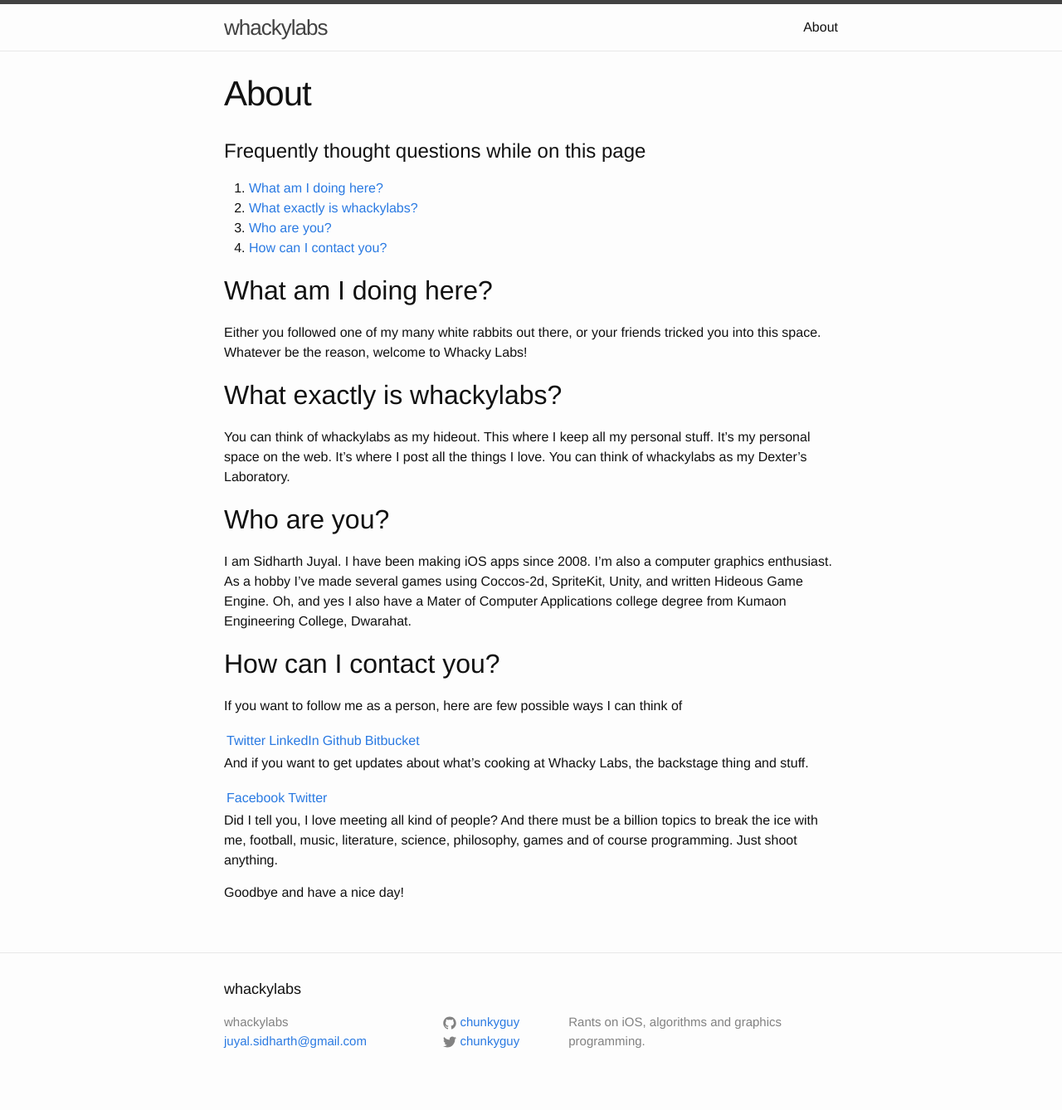
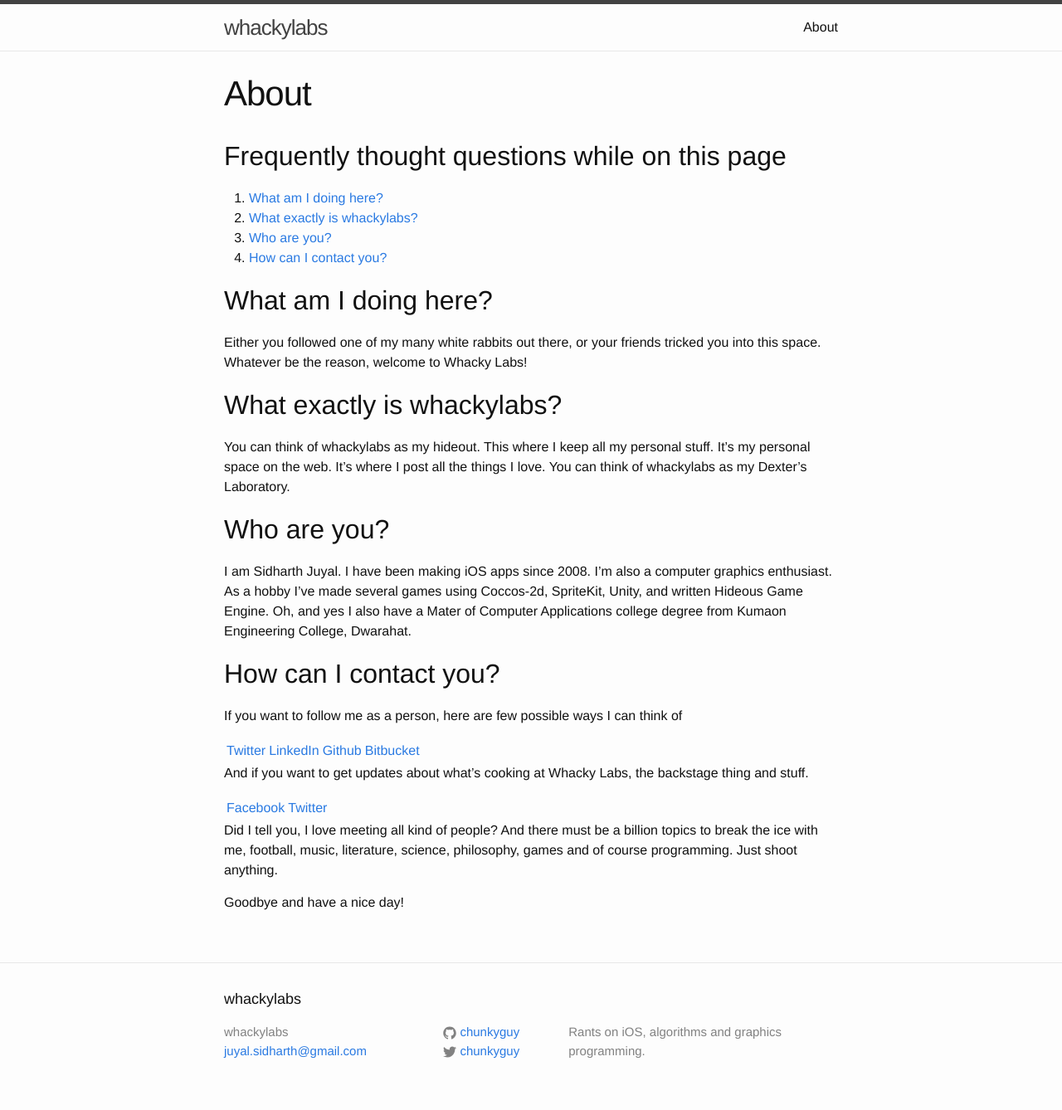
Before and after one commit to chunkyguy/chunkyguy.github.io, a Jekyll site: the page built from about.md, in a window 1280 px wide. Shown: the whole page at 83% size. Built offline with Jekyll 4.4.1, drawn with Linux system fonts in a browser that asks for light colours.

Commit message:
Make all headers equal weight

```diff
--- a/about.md
+++ b/about.md
@@ -4,7 +4,7 @@ title: About
 permalink: /about/
 ---
 
-# Frequently thought questions while on this page
+## Frequently thought questions while on this page
 
 1. [What am I doing here?](#what-am-i-doing-here)
 1. [What exactly is whackylabs?](#what-exactly-is-whackylabs)
```
